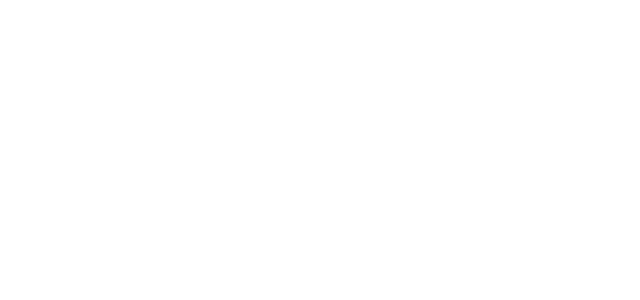
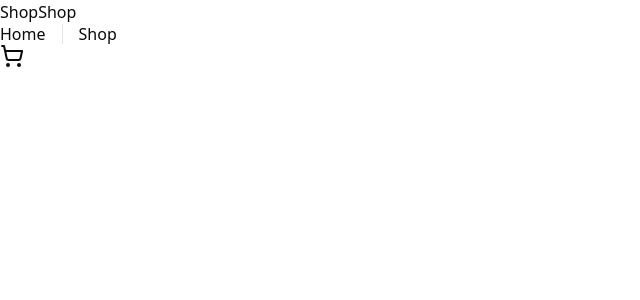
Before and after one commit to gofhilman/shopping-cart, a React (Vite) app: page / in a window 1280 px wide. Shown: the top 300 px of the page, without its empty margins (0-640 px from the left). Built offline with nearby package versions, Linux system fonts and the light colour scheme.

Commit message:
WIP: configure component routing

```diff
--- a/package.json
+++ b/package.json
@@ -12,6 +12,7 @@
     "test": "vitest"
   },
   "dependencies": {
+    "@radix-ui/react-separator": "^1.1.7",
     "class-variance-authority": "^0.7.1",
     "clsx": "^2.1.1",
     "lucide-react": "^0.532.0",
--- a/src/App.jsx
+++ b/src/App.jsx
@@ -1,5 +1,13 @@
 import "./styles/App.css";
+import MainLayout from "./layouts/MainLayout";
+import { Outlet } from "react-router-dom";
 
-function App() {}
+function App() {
+  return (
+    <MainLayout>
+      <Outlet />
+    </MainLayout>
+  );
+}
 
 export default App;
--- /dev/null
+++ b/src/components/Footer.jsx
@@ -0,0 +1,3 @@
+export default function Footer() {
+
+}
--- /dev/null
+++ b/src/components/Header.jsx
@@ -0,0 +1,13 @@
+import { MobileNav, DesktopNav } from "./HeaderNav";
+import { ShoppingCart } from "lucide-react";
+
+export default function Header() {
+  return (
+    <div>
+      <h1>ShopShop</h1>
+      <DesktopNav />
+      <ShoppingCart />
+      <MobileNav />
+    </div>
+  );
+}
--- /dev/null
+++ b/src/components/HeaderNav.jsx
@@ -0,0 +1,16 @@
+import { Link } from "react-router-dom";
+import { Separator } from "@/components/ui/separator";
+
+function MobileNav() {}
+
+function DesktopNav() {
+  return (
+    <div className="flex h-5 items-center space-x-4">
+      <Link to="/">Home</Link>
+      <Separator orientation="vertical" />
+      <Link to="shop">Shop</Link>
+    </div>
+  );
+}
+
+export { MobileNav, DesktopNav };
--- /dev/null
+++ b/src/components/ui/separator.jsx
@@ -0,0 +1,25 @@
+import * as React from "react"
+import * as SeparatorPrimitive from "@radix-ui/react-separator"
+
+import { cn } from "@/lib/utils"
+
+function Separator({
+  className,
+  orientation = "horizontal",
+  decorative = true,
+  ...props
+}) {
+  return (
+    <SeparatorPrimitive.Root
+      data-slot="separator"
+      decorative={decorative}
+      orientation={orientation}
+      className={cn(
+        "bg-border shrink-0 data-[orientation=horizontal]:h-px data-[orientation=horizontal]:w-full data-[orientation=vertical]:h-full data-[orientation=vertical]:w-px",
+        className
+      )}
+      {...props} />
+  );
+}
+
+export { Separator }
--- /dev/null
+++ b/src/layouts/MainLayout.jsx
@@ -0,0 +1,12 @@
+import Footer from "../components/Footer";
+import Header from "../components/Header";
+
+export default function MainLayout({ children }) {
+  return (
+    <div>
+      <Header />
+      {children}
+      <Footer />
+    </div>
+  );
+}
--- a/src/main.jsx
+++ b/src/main.jsx
@@ -1,9 +1,12 @@
 import { StrictMode } from "react";
 import { createRoot } from "react-dom/client";
-import App from "./App.jsx";
+import { createBrowserRouter, RouterProvider } from "react-router-dom";
+import routes from "./routes";
+
+const router = createBrowserRouter(routes);
 
 createRoot(document.getElementById("root")).render(
   <StrictMode>
-    <App />
+    <RouterProvider router={router} />
   </StrictMode>,
 );
--- /dev/null
+++ b/src/pages/ErrorPage.jsx
@@ -0,0 +1,3 @@
+export default function ErrorPage() {
+
+}
--- /dev/null
+++ b/src/routes.jsx
@@ -0,0 +1,13 @@
+import App from "./App";
+import ErrorPage from "./pages/ErrorPage";
+
+const routes = [
+  {
+    path: "/",
+    element: <App />,
+    errorElement: <ErrorPage />,
+    children: [],
+  },
+];
+
+export default routes;
--- a/vite.config.js
+++ b/vite.config.js
@@ -2,6 +2,7 @@ import { defineConfig } from "vite";
 import react from "@vitejs/plugin-react";
 import tailwindcss from "@tailwindcss/vite";
 import { ViteImageOptimizer } from "vite-plugin-image-optimizer";
+import path from "path";
 
 // https://vite.dev/config/
 export default defineConfig({
@@ -17,4 +18,9 @@ export default defineConfig({
     environment: "jsdom",
     setupFiles: "./tests/setup.js",
   },
+  resolve: {
+    alias: {
+      "@": path.resolve(__dirname, "./src"),
+    },
+  },
 });
```
Also changed, not shown: 1 other file (tests, documents, lock files or other folders).
